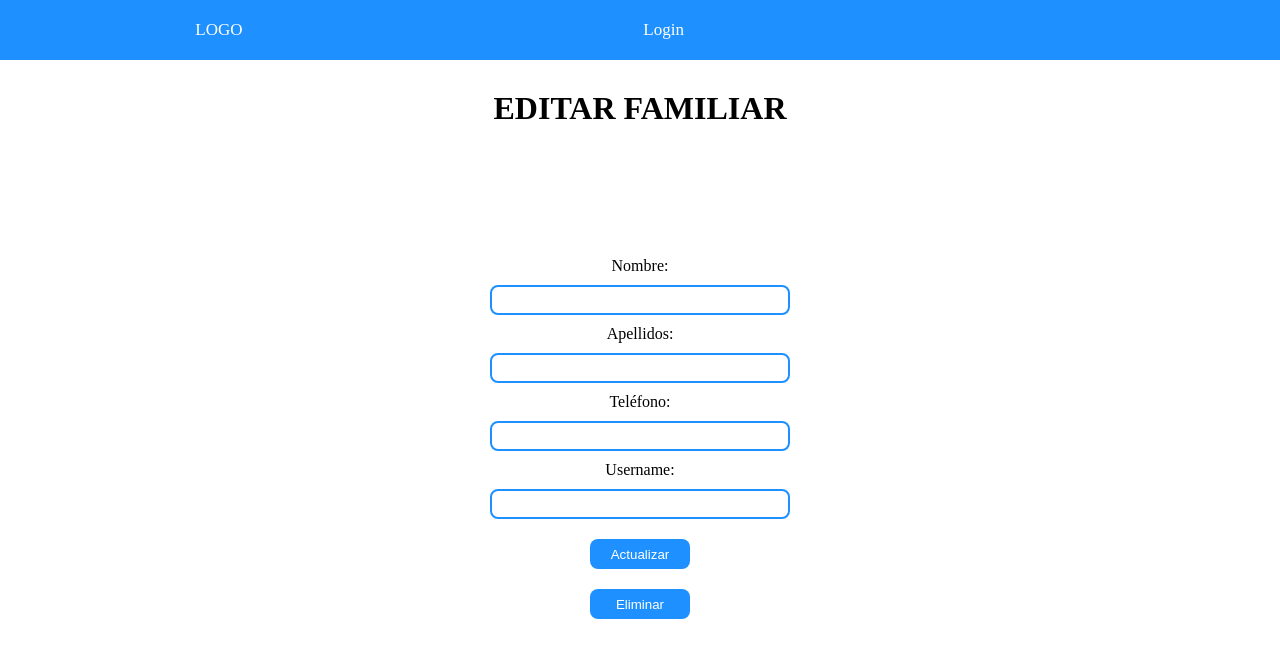
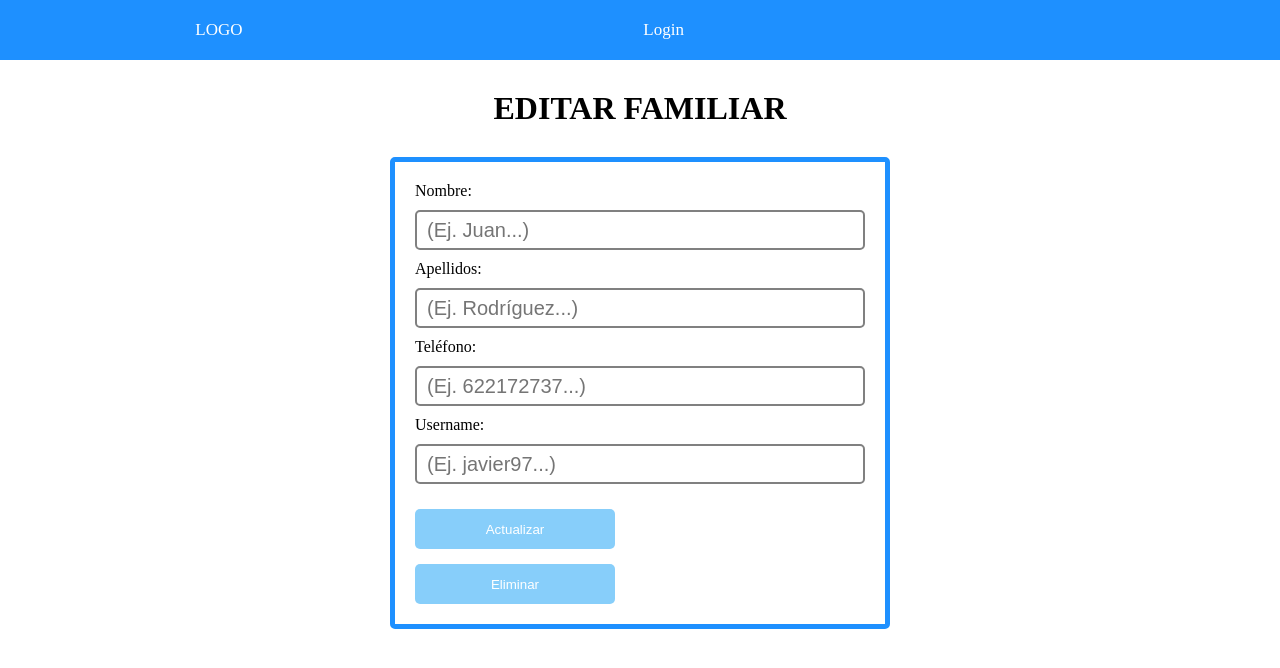
Before and after one commit to manrubben/TFG, a React (Create React App) app in the folder client/: page /familiar/1/edit in a window 1280 px wide. Shown: the top 668 px of the page. Built offline with nearby package versions, Linux system fonts and the light colour scheme; no server answers.

Commit message:
Formik added to editFamiliar. EditFamiliar and EditAuxiliar fixed

```diff
--- a/client/src/pages/EditAuxiliar.js
+++ b/client/src/pages/EditAuxiliar.js
@@ -63,6 +63,7 @@ function EditAuxiliar() {
                 enableReinitialize={true}
                 initialValues={initialValues}
                 validationSchema={validationSchema}
+                onSubmit={editAuxiliar}
             >
                 <Form className="formContainer">
                     <label>Nombre: </label>
@@ -101,8 +102,8 @@ function EditAuxiliar() {
                         placeholder="(Ej. javier97...)"
                     />
 
-                    <button onClick={editAuxiliar}>Actualizar</button>
-                    <button onClick={deleteAuxiliar}>Eliminar</button>
+                    <button type="submit">Actualizar</button>
+                    <button type="button" onClick={deleteAuxiliar}>Eliminar</button>
                 </Form>
             </Formik>
         </div>
--- a/client/src/pages/EditFamiliar.js
+++ b/client/src/pages/EditFamiliar.js
@@ -1,6 +1,8 @@
 import {useNavigate, useParams} from "react-router-dom";
 import {useEffect, useState} from "react";
 import axios from "axios";
+import * as Yup from "yup";
+import {ErrorMessage, Field, Form, Formik} from "formik";
 
 
 function EditFamiliar() {
@@ -15,20 +17,26 @@ function EditFamiliar() {
             .then((response) => {
                 setFamiliar(response.data)
             });
-    })
+    }, [])
 
-    const [familiarNombre, setFamiliarNombre] = useState(familiar.nombre);
-    const [familiarApellidos, setFamiliarApellidos] = useState(familiar.apellidos);
-    const [familiarTelefono, setFamiliarTelefono] = useState(familiar.telefono);
-    const [familiarUsername, setFamiliarUsername] = useState(familiar.username);
+    const initialValues = {
+        nombre: familiar.nombre,
+        apellidos: familiar.apellidos,
+        telefono: familiar.telefono,
+        rol: "FAMILIAR",
+        username: familiar.username,
+    };
 
-    const editFamiliar = () => {
-        const data = {
-            nombre: familiarNombre,
-            apellidos: familiarApellidos,
-            telefono: familiarTelefono,
-            username: familiarUsername
-        }
+    const validationSchema = Yup.object().shape({
+        nombre: Yup.string().required("Debes introducir un nombre"),
+        apellidos: Yup.string().required("Debes introducir los apellidos"),
+        telefono: Yup.string().required("Debes introducir un número de teléfono"),
+        username: Yup.string().required("Debes introducir un nombre de usuario")
+            .min(8, "El nombre de usuario debe tener al menos 8 caracteres")
+            .max(16, "El nombre de usuario debe tener como máximo 16 caracteres"),
+    });
+
+    const editFamiliar = (data) => {
 
         axios.put(`http://localhost:3001/users/familiares/edit/${id}`, data,
             {headers: {accessToken: localStorage.getItem("accessToken"),}})
@@ -40,7 +48,6 @@ function EditFamiliar() {
                 }
             })
     }
-
 
     const deleteFamiliar = () => {
         axios.delete(`http://localhost:3001/users/familiares/delete/${id}`,
@@ -58,47 +65,53 @@ function EditFamiliar() {
     return(
         <div className="App">
             <h1>EDITAR FAMILIAR</h1>
-            <div className="loginContainer">
-
-                <label>Nombre:</label>
-                <input type="text"
+            <Formik
+                enableReinitialize={true}
+                initialValues={initialValues}
+                validationSchema={validationSchema}
+                onSubmit={editFamiliar}
+            >
+                <Form className="formContainer">
+                    <label>Nombre: </label>
+                    <ErrorMessage name="nombre" component="span" />
+                    <Field
+                        autoComplete="off"
+                        id="inputCreatePost"
                         name="nombre"
-                       defaultValue={familiar.nombre}
-                       onChange={(event) => {
-                           setFamiliarNombre(event.target.value);
-                       }}
+                        placeholder="(Ej. Juan...)"
                     />
 
-                <label>Apellidos:</label>
-                <input type="text"
+                    <label>Apellidos: </label>
+                    <ErrorMessage name="apellidos" component="span" />
+                    <Field
+                        autoComplete="off"
+                        id="inputCreatePost"
                         name="apellidos"
-                       defaultValue={familiar.apellidos}
-                       onChange={(event) => {
-                           setFamiliarApellidos(event.target.value);
-                       }}
+                        placeholder="(Ej. Rodríguez...)"
                     />
 
-                <label>Teléfono:</label>
-                <input type="text"
+                    <label>Teléfono: </label>
+                    <ErrorMessage name="telefono" component="span" />
+                    <Field
+                        autoComplete="off"
+                        id="inputCreatePost"
                         name="telefono"
-                       defaultValue={familiar.telefono}
-                       onChange={(event) => {
-                           setFamiliarTelefono(event.target.value);
-                       }}
+                        placeholder="(Ej. 622172737...)"
                     />
 
-                <label>Username:</label>
-                <input type="text"
+                    <label>Username: </label>
+                    <ErrorMessage name="username" component="span" />
+                    <Field
+                        autoComplete="off"
+                        id="inputCreatePost"
                         name="username"
-                       defaultValue={familiar.username}
-                       onChange={(event) => {
-                           setFamiliarUsername(event.target.value);
-                       }}
+                        placeholder="(Ej. javier97...)"
                     />
 
-                <button onClick={editFamiliar}>Actualizar</button>
-                <button onClick={deleteFamiliar}>Eliminar</button>
-            </div>
+                    <button type="submit">Actualizar</button>
+                    <button type="button" onClick={deleteFamiliar}>Eliminar</button>
+                </Form>
+            </Formik>
         </div>
     )
 }
--- a/client/src/pages/EditPersonaDependiente.js
+++ b/client/src/pages/EditPersonaDependiente.js
@@ -131,7 +131,6 @@ function EditPersonaDependiente() {
 
                     <button type="submit">Actualizar</button>
                     <button type="button" onClick={deletePersonaDependiente}>Eliminar</button>
-
                 </Form>
             </Formik>
         </div>
--- a/client/src/pages/FamiliaresAsignados.js
+++ b/client/src/pages/FamiliaresAsignados.js
@@ -18,8 +18,8 @@ function FamiliaresAsignados() {
     }, [])
 
 
-    const deleteUserPersonaDependiente = (familiarId, id) => {
-        axios.delete("http://localhost:3001/userPersonaDependiente/delete",
+    const deleteUserPersonaDependiente = async (familiarId, id) => {
+        await axios.delete("http://localhost:3001/userPersonaDependiente/delete",
             {headers: {accessToken: localStorage.getItem("accessToken")},
                 data: {
                     userId: familiarId,
@@ -31,6 +31,14 @@ function FamiliaresAsignados() {
                         return familiar.id != familiarId;
                     })
                 )
+            })
+
+        await axios.delete(`http://localhost:3001/users/familiares/delete/${familiarId}`,
+            {headers: {accessToken: localStorage.getItem("accessToken"),}})
+            .then((response) => {
+                if(response.data.error) {
+                    console.log(response.data.error)
+                }
             })
 
     }
```
Also changed, not shown: 1 other file (tests, documents, lock files or other folders). Lines whose indentation alone changed are shown as unchanged.
